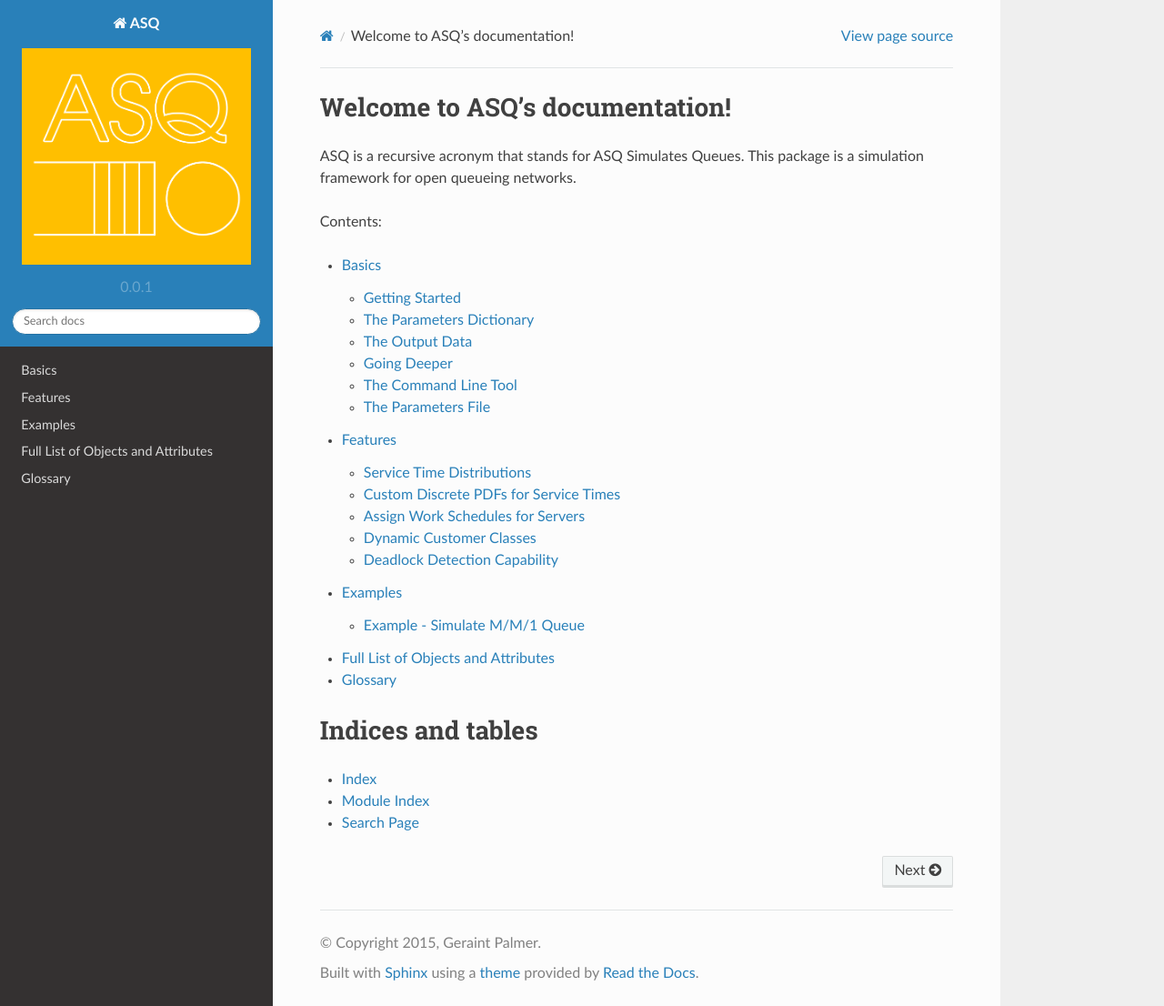
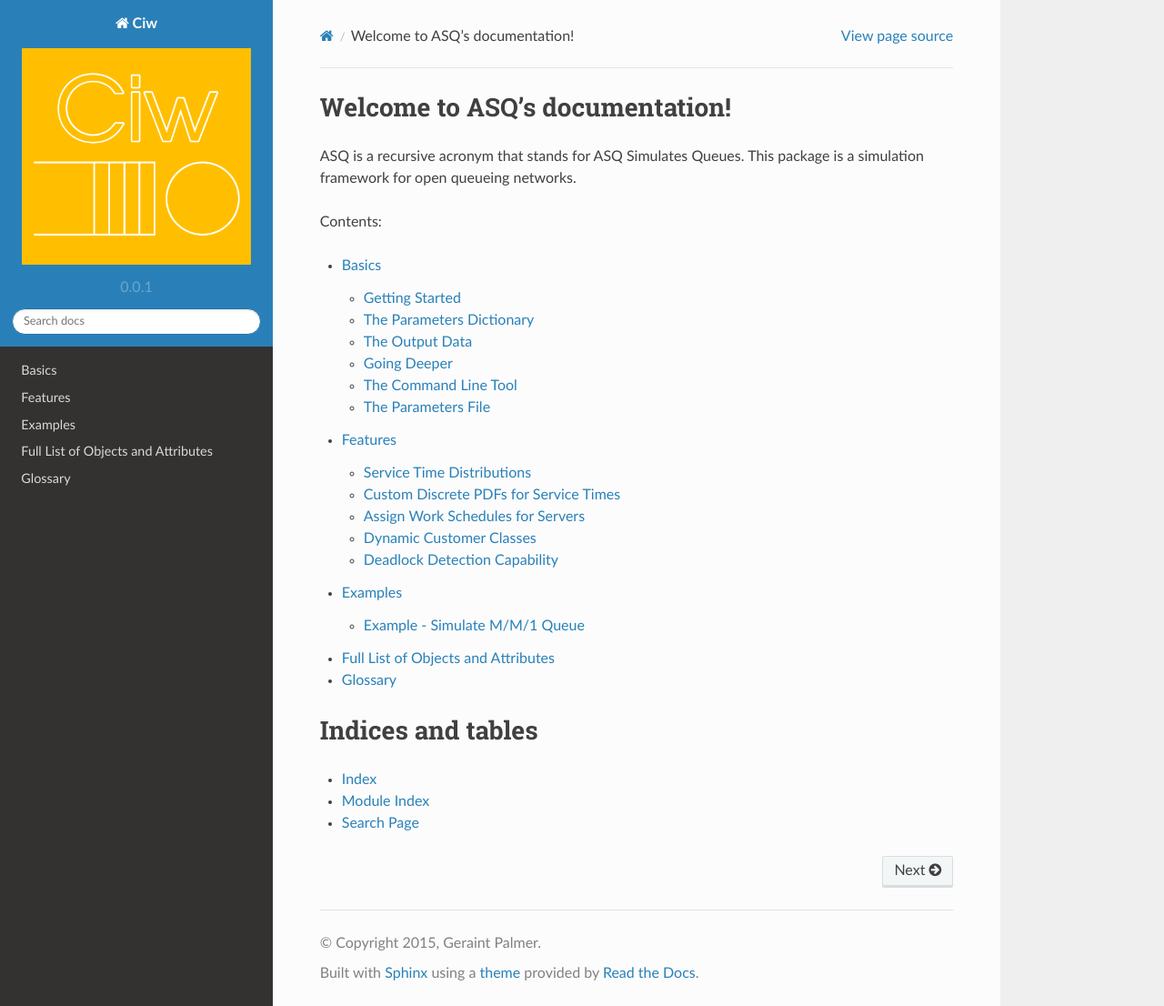
Before and after one commit to CiwPython/Ciw, a Sphinx documentation site: the page built from docs/index.rst, in a window 1280 px wide and 1106 px high. Shown: the whole window at 91% size. Built offline with Sphinx 7.4.7 and the Read the Docs theme 2.0.0, drawn with Linux system fonts in a browser that asks for light colours.

Commit message:
change logo to Ciw

```diff
--- a/README.rst
+++ b/README.rst
@@ -3,12 +3,8 @@
 .. image:: https://travis-ci.org/geraintpalmer/ASQ.svg?branch=master
    :target: https://travis-ci.org/geraintpalmer/ASQ
 
-.. image:: https://badges.gitter.im/Join%20Chat.svg
-   :alt: Join the chat at https://gitter.im/geraintpalmer/ASQ
-   :target: https://gitter.im/geraintpalmer/ASQ?utm_source=badge&utm_medium=badge&utm_campaign=pr-badge&utm_content=badge
-|
 
-.. image:: https://github.com/geraintpalmer/ASQ/blob/master/docs/_static/logo.png
+.. image:: https://github.com/geraintpalmer/Ciw/blob/master/docs/_static/logo.png
 
 Ciw is a simulation framework for open queueing networks.
 
--- a/docs/conf.py
+++ b/docs/conf.py
@@ -50,7 +50,7 @@
 master_doc = 'index'
 
 # General information about the project.
-project = u'ASQ'
+project = u'Ciw'
 copyright = u'2015, Geraint Palmer'
 author = u'Geraint Palmer'
 
@@ -204,7 +204,7 @@
 #html_search_scorer = 'scorer.js'
 
 # Output file base name for HTML help builder.
-htmlhelp_basename = 'ASQdoc'
+htmlhelp_basename = 'Ciwdoc'
 
 # -- Options for LaTeX output ---------------------------------------------
 
@@ -226,7 +226,7 @@
 # (source start file, target name, title,
 #  author, documentclass [howto, manual, or own class]).
 latex_documents = [
-  (master_doc, 'ASQ.tex', u'ASQ Documentation',
+  (master_doc, 'Ciw.tex', u'Ciw Documentation',
    u'Geraint Palmer', 'manual'),
 ]
 
@@ -256,7 +256,7 @@
 # One entry per manual page. List of tuples
 # (source start file, name, description, authors, manual section).
 man_pages = [
-    (master_doc, 'asq', u'ASQ Documentation',
+    (master_doc, 'ciw', u'Ciw Documentation',
      [author], 1)
 ]
 
@@ -270,8 +270,8 @@
 # (source start file, target name, title, author,
 #  dir menu entry, description, category)
 texinfo_documents = [
-  (master_doc, 'ASQ', u'ASQ Documentation',
-   author, 'ASQ', 'One line description of project.',
+  (master_doc, 'Ciw', u'Ciw Documentation',
+   author, 'Ciw', 'One line description of project.',
    'Miscellaneous'),
 ]
 
```
Also changed, not shown: docs/_static/favicon.ico, docs/_static/logo.png, 2 other files.
